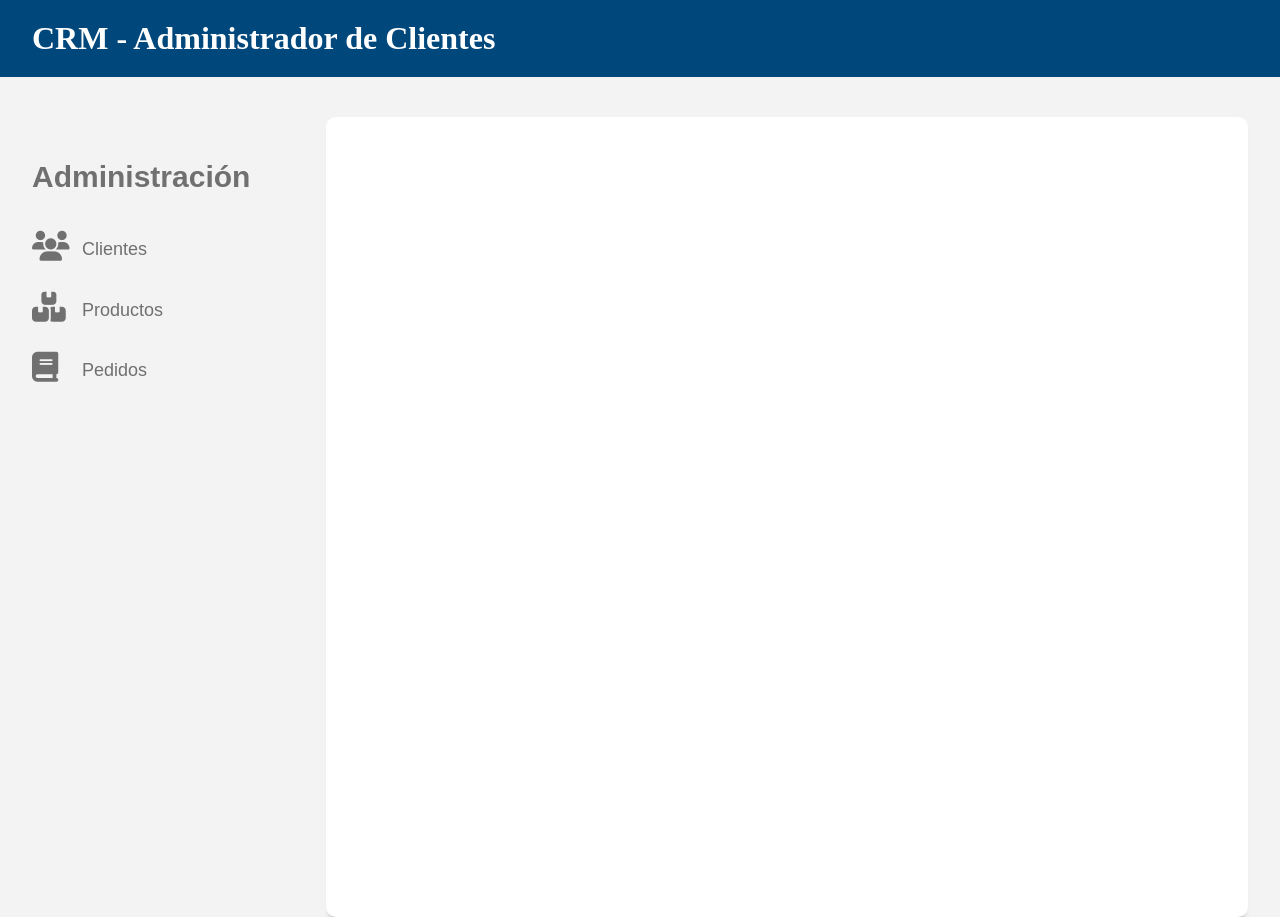
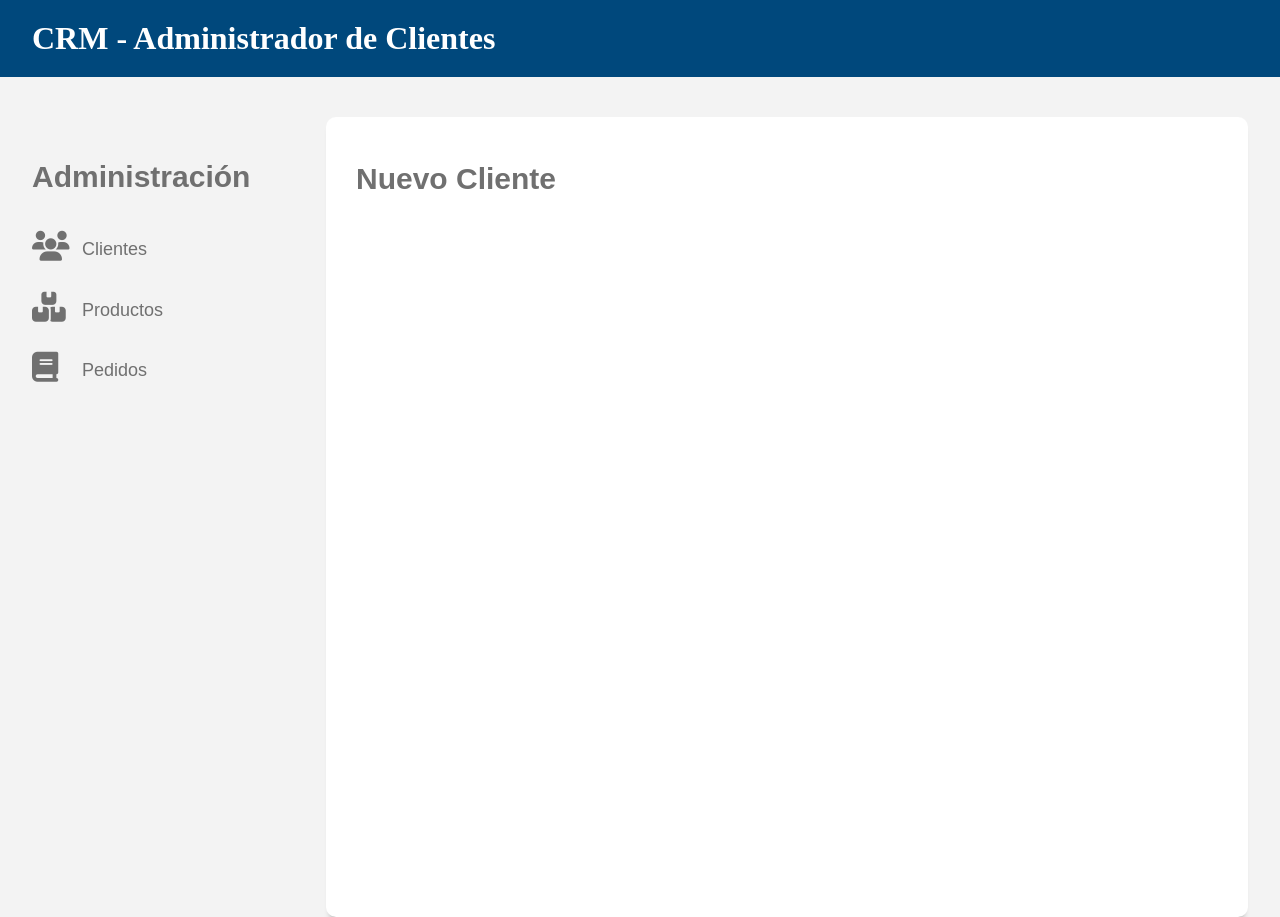
Before and after one commit to TobiIchiro/CRM-Clientes, a React (Create React App) app: page /clientes/add in a window 1280 px wide. Built offline with nearby package versions, Linux system fonts and the light colour scheme.

Commit message:
Componente para nuevos clientes

```diff
--- a/src/App.js
+++ b/src/App.js
@@ -9,8 +9,12 @@ import Navegacion from "./components/layout/Navegacion";
 
 /* Componentes */
 import Clientes from "./components/clientes/Clientes";
+import NuevoCliente from "./components/clientes/NuevoCliente";
+
 import Pedidos from "./components/pedidos/Pedidos";
+
 import Productos from "./components/productos/Productos";
+
 
 function App() {
   return (
@@ -22,6 +26,7 @@ function App() {
           <main className="caja-contenido col-9">
             <Routes>
               <Route exact path="/clientes" element={<Clientes/>}/>
+              <Route exact path="/clientes/add" element={<NuevoCliente/>}/>
 
               <Route exact path="/productos" element={<Productos/>}/>
 
--- a/src/components/clientes/Clientes.js
+++ b/src/components/clientes/Clientes.js
@@ -3,6 +3,7 @@ import React, {useEffect, useState, Fragment} from "react";
 import clienteAxios from "../../config/axios";
 
 import Cliente from "./cliente";
+import { Link } from "react-router-dom";
 
 
 function Clientes() {
@@ -21,6 +22,9 @@ function Clientes() {
     return (
         <Fragment>
             <h2>Clientes</h2>
+            <Link to={"/clientes/add"} className="btn btn-verde nvo-cliente"> <i className="fas fa-plus-circle"></i>
+                Nuevo Cliente
+            </Link>
             <ul className="listado-clientes">
                 {clientes.map(cliente => (
                     <Cliente
--- a/src/components/clientes/NuevoCliente.js
+++ b/src/components/clientes/NuevoCliente.js
@@ -1 +1,9 @@
 import React from "react";
+
+function NuevoCliente () {
+    return(
+        <h2>Nuevo Cliente</h2>
+    )
+}
+
+export default NuevoCliente
```
